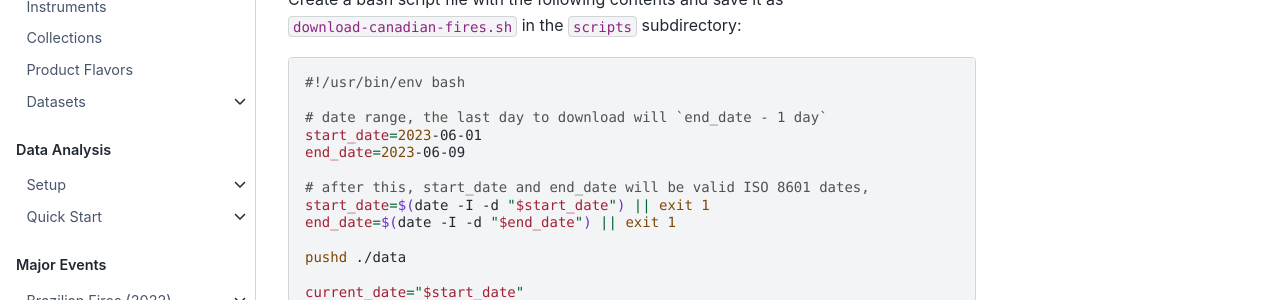
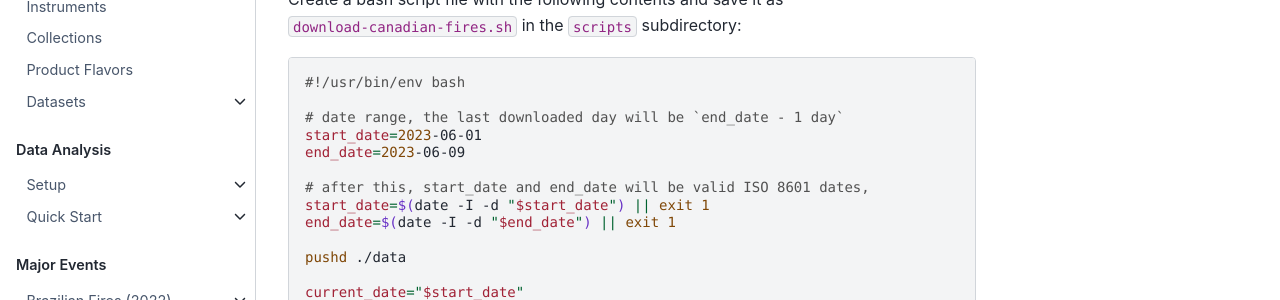
Before and after one commit to swift-earth-science/tropess-notes, a Jupyter Book: the page built from book/canadian-fires-download-data.md, in a window 1280 px wide and 1206 px high. Shown: the part 220-520 px from the top of the window. Built offline with Jupyter Book 1.0.4 settings and Sphinx 7.4.7 and the Sphinx Book theme 1.1.4, drawn with Linux system fonts in a browser that asks for light colours.

````diff
--- a/book/canadian-fires-download-data.md
+++ b/book/canadian-fires-download-data.md
@@ -7,7 +7,7 @@
 ```bash
 #!/usr/bin/env bash
 
-# date range, the last day to download will `end_date - 1 day`
+# date range, the last downloaded day will be `end_date - 1 day`
 start_date=2023-06-01
 end_date=2023-06-09
 
````
Also changed, not shown: book/brazilian-fires-download-data.md (+1 -1 lines).
